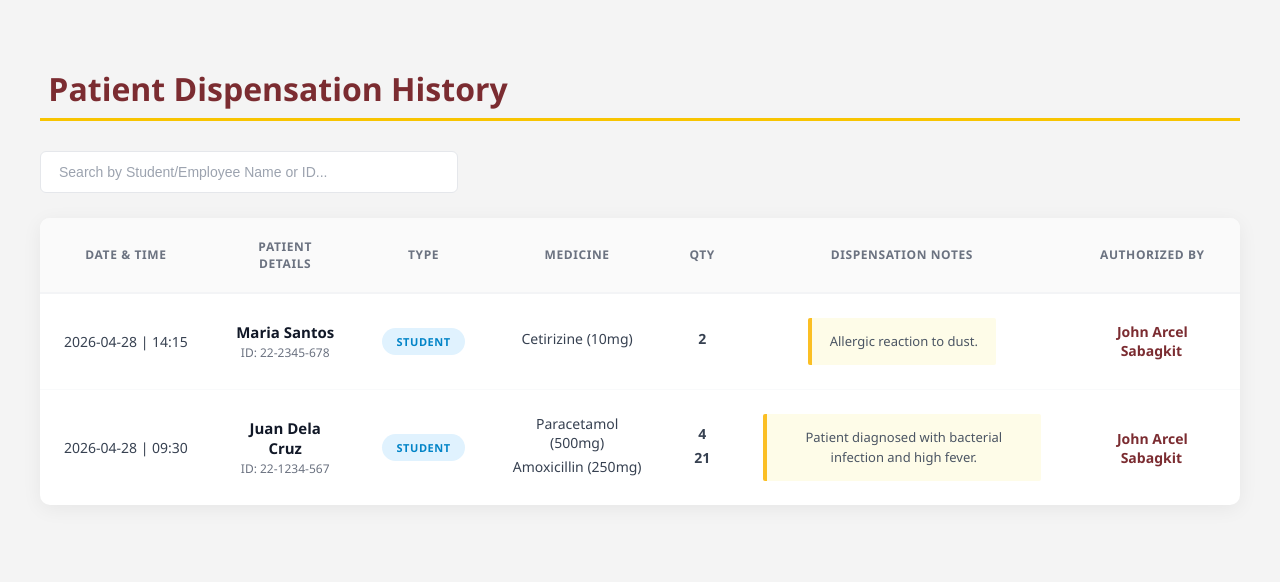
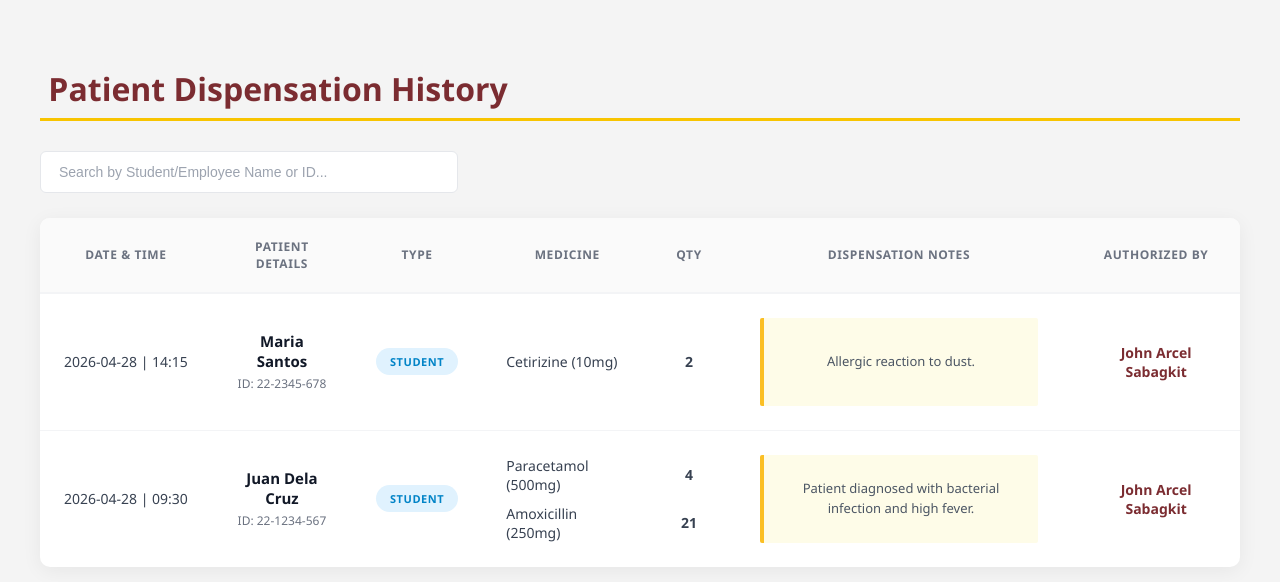
Before and after one commit to sigmacoy/IM1-Final-Capstone, a PHP site: page / in a window 1280 px wide. Shown: the part 80-662 px from the top of the page. Run offline with PHP 8.4, Linux system fonts and the light colour scheme; a user stored in the database is signed in; data comes from the database, SQL or seed files in the repository; some web fonts are replaced.

Commit message:
first commit

```diff
--- a/src/dashboard/index.php
+++ b/src/dashboard/index.php
@@ -199,11 +199,11 @@
             <h3><?php echo is_numeric($totalStock) ? number_format($totalStock) : $totalStock; ?></h3>
         </div>
         <div class="card stat-card low-stock">
-            <p>Low Stock Items</p>
+            <p>Low Stock Batches</p>
             <h3><?php echo $lowStock; ?></h3>
         </div>
         <div class="card stat-card expiring-soon">
-            <p>Expiring Soon (60 Days)</p>
+            <p>Batches Expiring Soon (60 Days)</p>
             <h3><?php echo $expiringSoon; ?></h3>
         </div>
     </div>
--- a/src/logs/index.php
+++ b/src/logs/index.php
@@ -147,15 +147,21 @@
                                     </span>
                                 </td>
 
-                                <td class="medicine-text">
+                                <!-- MEDICINE COLUMN -->
+                                <td class="medicine-column">
                                     <?php foreach ($log['items'] as $medName => $qty): ?>
-                                        <div style="margin-bottom: 5px;"><?php echo htmlspecialchars($medName); ?></div>
+                                        <div class="med-row">
+                                            <?php echo htmlspecialchars($medName); ?>
+                                        </div>
                                     <?php endforeach; ?>
                                 </td>
 
-                                <td class="qty-bold">
+                                <!-- QTY COLUMN -->
+                                <td class="qty-column">
                                     <?php foreach ($log['items'] as $medName => $qty): ?>
-                                        <div style="margin-bottom: 5px;"><?php echo number_format($qty); ?></div>
+                                        <div class="qty-row">
+                                            <?php echo number_format($qty); ?>
+                                        </div>
                                     <?php endforeach; ?>
                                 </td>
 
@@ -164,6 +170,8 @@
                                         <?php echo htmlspecialchars($log['purpose']); ?>
                                     </div>
                                 </td>
+
+
 
                                 <td>
                                     <span class="admin-name">
--- a/src/logs/style.css
+++ b/src/logs/style.css
@@ -3,13 +3,13 @@
 /* --- Page Layout --- */
 .logs-container {
     padding: 40px;
-    max-width: 1300px; /* Slightly wider to accommodate many columns */
+    max-width: 1300px;
     margin: 0 auto;
     font-family: 'Segoe UI', Tahoma, Geneva, Verdana, sans-serif;
 }
 
 .page-title {
-    color: #7b2c31; /* CIT Maroon */
+    color: #7b2c31;
     font-size: 32px;
     margin-bottom: 8px;
     font-weight: 700;
@@ -45,95 +45,57 @@
     background: white;
     border-radius: 10px;
     box-shadow: 0 4px 20px rgba(0,0,0,0.06);
-    overflow-x: auto; /* Enable horizontal scroll on mobile */
+    overflow-x: auto;
 }
 
-/* --- Table Layout & Spacing --- */
+/* --- Table Layout --- */
 .logs-table {
     width: 100%;
     border-collapse: collapse;
-    text-align: left;
 }
 
-/* Header Styling - ALL COLUMN LABELS CENTERED */
+/* --- Table Headers --- */
 .logs-table th {
     padding: 20px 24px;
-    color: #6b7280; /* Muted gray from photo */
+    color: #6b7280;
     font-weight: 700;
-    font-size: 12px; /* Smaller header text like in photo */
+    font-size: 12px;
     text-transform: uppercase;
     letter-spacing: 0.05em;
     background-color: #fafafa;
     border-bottom: 2px solid #f3f4f6;
-    text-align: center; /* CENTER ALL COLUMN LABELS */
+    text-align: center;
     vertical-align: middle;
 }
 
-/* Row & Cell Spacing */
+/* --- Table Cells --- */
 .logs-table td {
-    padding: 24px; /* Creates that tall, spacious row from the photo */
-    vertical-align: middle; /* Keeps everything centered relative to the notes box */
-    border-bottom: 1px solid #f9fafb;
+    padding: 24px;
+    border-bottom: 1px solid #f3f4f6;
+    vertical-align: middle;
+    text-align: center;
     color: #374151;
     font-size: 14px;
 }
 
-/* Remove bottom border on last item */
 .logs-table tbody tr:last-child td {
     border-bottom: none;
 }
 
-/* --- Specific Column Styling --- */
-
-/* Column 1: Date & Time - Center aligned */
-.logs-table td:nth-child(1) {
-    text-align: center;
-}
-
-/* Column 2: PATIENT DETAILS - Center aligned */
-.logs-table td:nth-child(2) {
-    text-align: center;
-}
-
-/* Column 3: TYPE - Center aligned */
-.logs-table td:nth-child(3) {
-    text-align: center;
-}
-
-/* Column 4: MEDICINE - Center aligned */
-.logs-table td:nth-child(4) {
-    text-align: center;
-}
-
-/* Column 5: QTY - Center aligned */
-.logs-table td:nth-child(5) {
-    text-align: center;
-}
-
-/* Column 6: DISPENSATION NOTES - Center aligned */
-.logs-table td:nth-child(6) {
-    text-align: center;
-}
-
-/* Column 7: AUTHORIZED BY - Center aligned */
-.logs-table td:nth-child(7) {
-    text-align: center;
-}
-
-/* Column: Date & Time */
+/* --- Date Column --- */
 .text-date {
     color: #9ca3af;
     font-size: 13px;
     white-space: nowrap;
 }
 
-/* Column: Patient Details */
+/* --- Patient Details --- */
 .patient-name {
     display: block;
     font-weight: 700;
     font-size: 15px;
     color: #111827;
-    margin-bottom: 2px;
+    margin-bottom: 4px;
 }
 
 .patient-id {
@@ -143,44 +105,93 @@
     font-weight: 500;
 }
 
-/* Column: Medicine */
-.medicine-text {
-    color: #4b5563;
-    font-size: 14px;
+/* =========================
+   MEDICINE + QTY
+========================= */
+
+.medicine-column,
+.qty-column {
+    vertical-align: middle;
 }
 
-/* Column: QTY */
-.qty-bold {
-    font-size: 18px; /* Larger bold number */
-    font-weight: 800;
-    color: #000;
+.med-row,
+.qty-row {
+    min-height: 38px;
+    display: flex;
+    align-items: center;
+    justify-content: center;
+    margin-bottom: 10px;
 }
 
-/* Column: Dispensation Notes (Yellow Box) */
+.med-row:last-child,
+.qty-row:last-child {
+    margin-bottom: 0;
+}
+
+.med-row {
+    justify-content: flex-start;
+    text-align: left;
+    font-weight: 500;
+}
+
+.qty-row {
+    font-weight: 700;
+}
+
+/* =========================
+   DISPENSATION NOTES
+========================= */
+
+.logs-table td:nth-child(6) {
+    vertical-align: middle;
+}
+
 .dispensation-notes {
-    background-color: #fefce8; /* Light yellow background */
-    border-left: 4px solid #fbbf24; /* Thick yellow left border */
+    background-color: #fefce8;
+    border-left: 4px solid #fbbf24;
     padding: 14px 18px;
     font-size: 13px;
     color: #4b5563;
-    max-width: 280px;
+    width: 80%;
     line-height: 1.5;
     border-radius: 2px;
-    display: inline-block; /* Makes the box wrap content naturally */
+
+    display: flex;
+    align-items: center;
+    justify-content: center;
+
+    margin: 0 auto;
+    min-height: 60px;
+    text-align: center;
 }
 
-/* Column: Authorized By */
+/* =========================
+   AUTHORIZED BY
+========================= */
+
+.logs-table td:nth-child(7) {
+    vertical-align: middle;
+    text-align: center;
+}
+
 .admin-name {
-    color: #7b2c31; /* CIT Maroon */
+    color: #7b2c31;
     font-weight: 700;
     font-size: 14px;
+
+    display: flex;
+    align-items: center;
+    justify-content: center;
+
+    text-align: center;
+    min-height: 60px;
 }
 
 .admin-label {
     color: #9ca3af;
     font-size: 12px;
     font-weight: 400;
-    margin-left: 2px;
+    display: block;
 }
 
 /* --- Badges --- */
@@ -203,14 +214,15 @@
     color: #9333ea;
 }
 
-/* --- Hover effect on rows --- */
+/* --- Hover Effect --- */
 .logs-table tbody tr:hover {
     background-color: #f9fafb;
     transition: background-color 0.2s ease;
 }
 
-/* --- Responsive Design --- */
+/* --- Responsive --- */
 @media (max-width: 768px) {
+
     .logs-container {
         padding: 20px;
     }
@@ -225,7 +237,6 @@
     }
 
     .dispensation-notes {
-        max-width: 200px;
-        padding: 10px 12px;
+        width: 100%;
     }
 }
```
Also changed, not shown: TODO.txt (+9 -14 lines).
